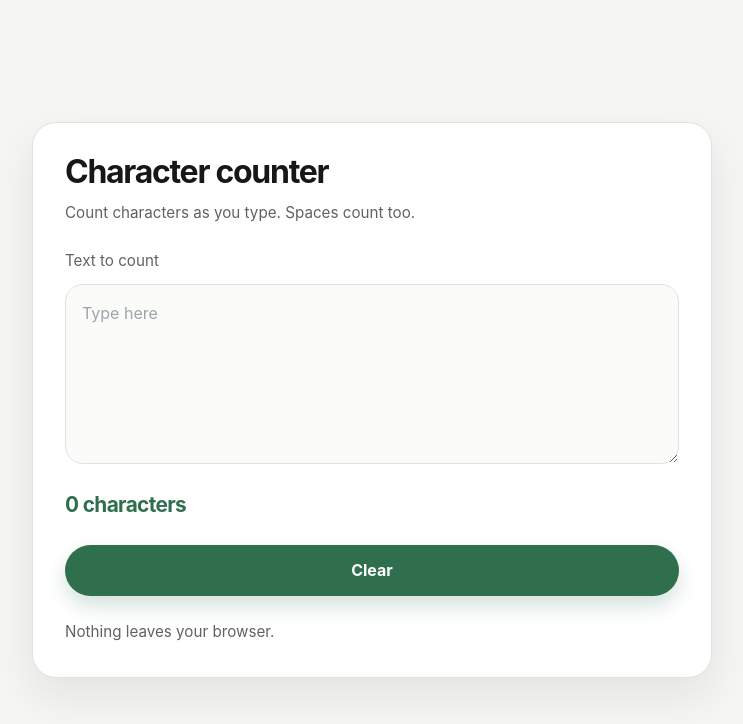
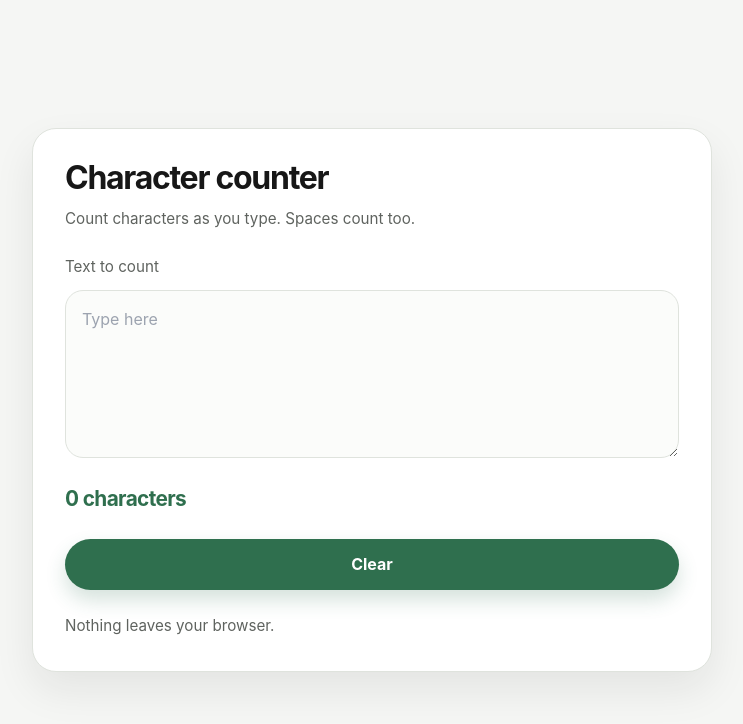
Before and after one commit to ThanhNV121097/project-89915c90, a Next.js app in the folder code/frontend/: page / in a window 1280 px wide. Shown: the top 724 px of the page, without its empty margins (268-1011 px from the left). Built offline with nearby package versions, Linux system fonts and the light colour scheme.

Commit message:
fix(ui): remove hardcoded lengths from character counter module

```diff
--- a/code/frontend/components/CharacterCounterCard.module.css
+++ b/code/frontend/components/CharacterCounterCard.module.css
@@ -31,7 +31,7 @@
 }
 
 .textarea {
-  min-height: 180px;
+  min-height: calc(var(--space-12) * 3 + var(--space-8));
   padding: var(--space-5);
   border: var(--border-width) solid var(--color-border);
   border-radius: var(--radius-sm);
@@ -58,7 +58,7 @@
 }
 
 .button {
-  padding: 13px 18px;
+  padding: calc(var(--space-3) + 3px) calc(var(--space-4) + 6px);
   border: 0;
   border-radius: var(--radius-full);
   background: var(--color-primary);
```
